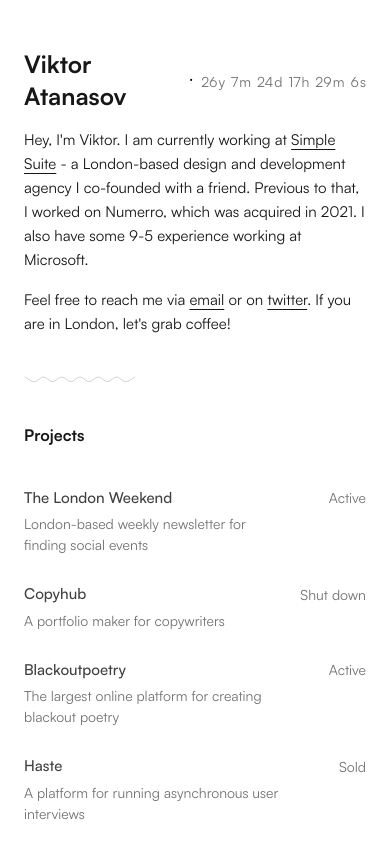
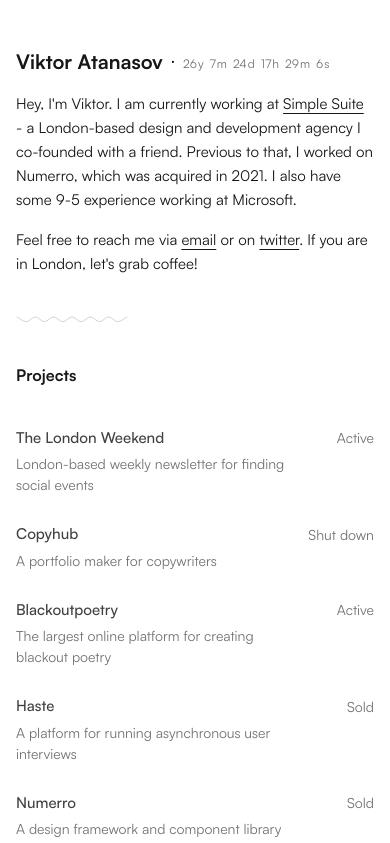
Before and after one commit to viatanas/viktorOS, a Next.js app: page / in a window 390 px wide. Shown: the top 843 px of the page. Built offline with nearby package versions, Linux system fonts and the light colour scheme; no server answers; some icons are missing.

Commit message:
mobile fixed

```diff
--- a/components/BirthdayCounter.js
+++ b/components/BirthdayCounter.js
@@ -24,30 +24,30 @@
   const seconds = duration.seconds();
 
   return (
-    <div className="flex items-center mt-1 space-x-[6px]">
+    <div className="flex items-center mt-1 space-x-[6px] text-xs lg:text-sm font-satoshi text-normal text-neutral-500">
       <div className="flex space-x-px">
-        <span className="text-sm font-satoshi text-medium text-neutral-500">{years}</span>
-        <span className="text-sm font-satoshi text-normal text-neutral-500">y</span>
+        <span>{years}</span>
+        <span>y</span>
       </div>
       <div className="flex space-x-px">
-        <span className="text-sm font-satoshi text-medium text-neutral-500">{months}</span>
-        <span className="text-sm font-satoshi text-normal text-neutral-500">m</span>
+        <span>{months}</span>
+        <span>m</span>
       </div>
       <div className="flex space-x-px">
-        <span className="text-sm font-satoshi text-medium text-neutral-500">{days}</span>
-        <span className="text-sm font-satoshi text-normal text-neutral-500">d</span>
+        <span>{days}</span>
+        <span>d</span>
       </div>
       <div className="flex space-x-px">
-        <span className="text-sm font-satoshi text-medium text-neutral-500">{hours}</span>
-        <span className="text-sm font-satoshi text-normal text-neutral-500">h</span>
+        <span>{hours}</span>
+        <span>h</span>
       </div>
       <div className="flex space-x-px">
-        <span className="text-sm font-satoshi text-medium text-neutral-500">{minutes}</span>
-        <span className="text-sm font-satoshi text-normal text-neutral-500">m</span>
+        <span>{minutes}</span>
+        <span>m</span>
       </div>
       <div className="flex space-x-px">
-        <span className="text-sm font-satoshi text-medium text-neutral-500">{seconds}</span>
-        <span className="text-sm font-satoshi text-normal text-neutral-500">s</span>
+        <span>{seconds}</span>
+        <span>s</span>
       </div>
     </div>
   );
--- a/pages/index.js
+++ b/pages/index.js
@@ -12,11 +12,11 @@
       <Head>
         <title>Viktor Atanasov</title>
       </Head>
-      <main className="w-full h-auto min-h-screen px-6 bg-white lg:px-0">
+      <main className="w-full h-auto min-h-screen px-4 bg-white lg:px-0">
         <div className="flex flex-col w-full max-w-xl py-12 mx-auto lg:py-20">
           <div className="flex items-center space-x-4">
             <div className="flex items-center space-x-2">
-              <span className="text-2xl font-bold font-satoshi text-neutral-900">
+              <span className="text-xl font-bold lg:text-2xl font-satoshi text-neutral-900">
                 Viktor Atanasov
               </span>
               <span>·</span>
```
